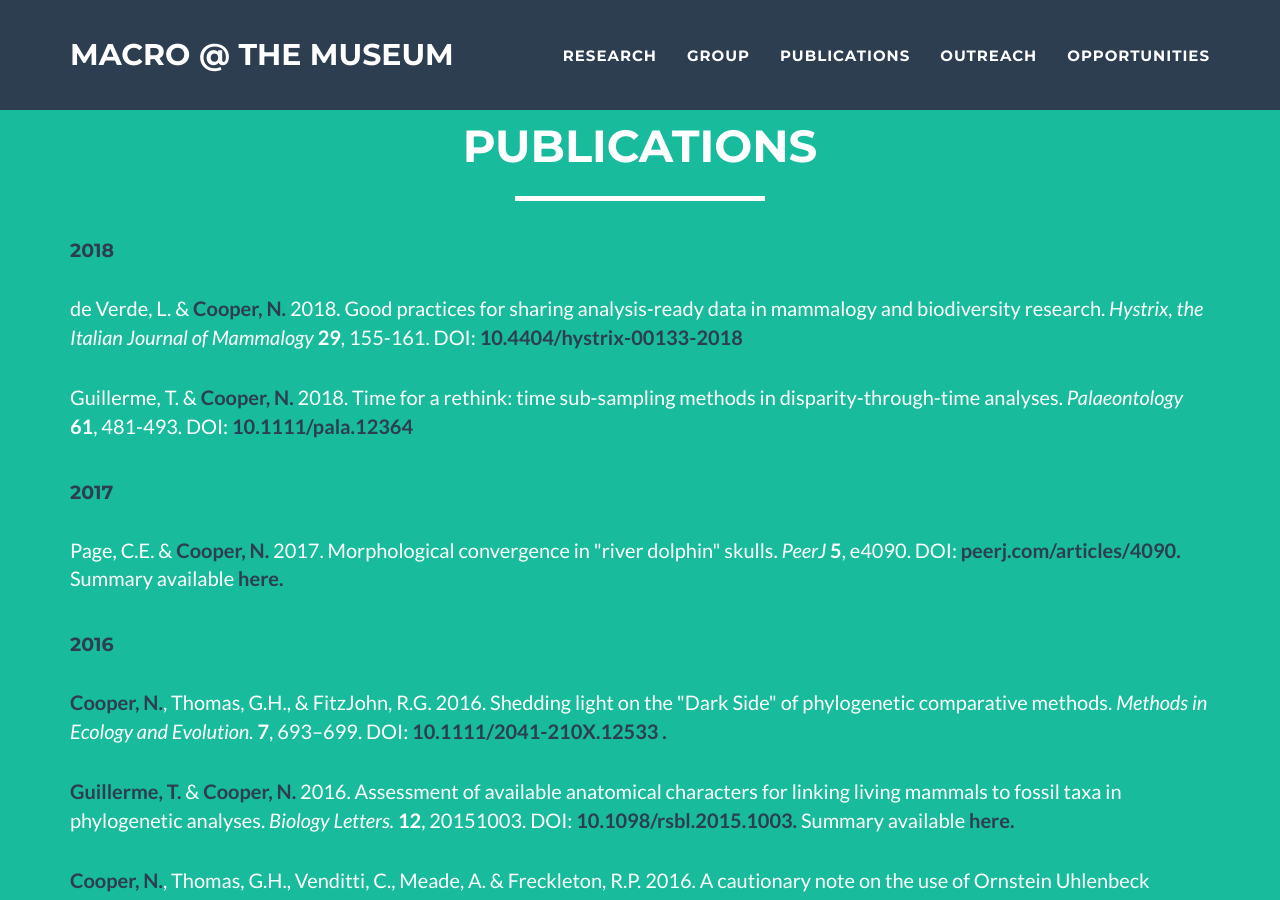
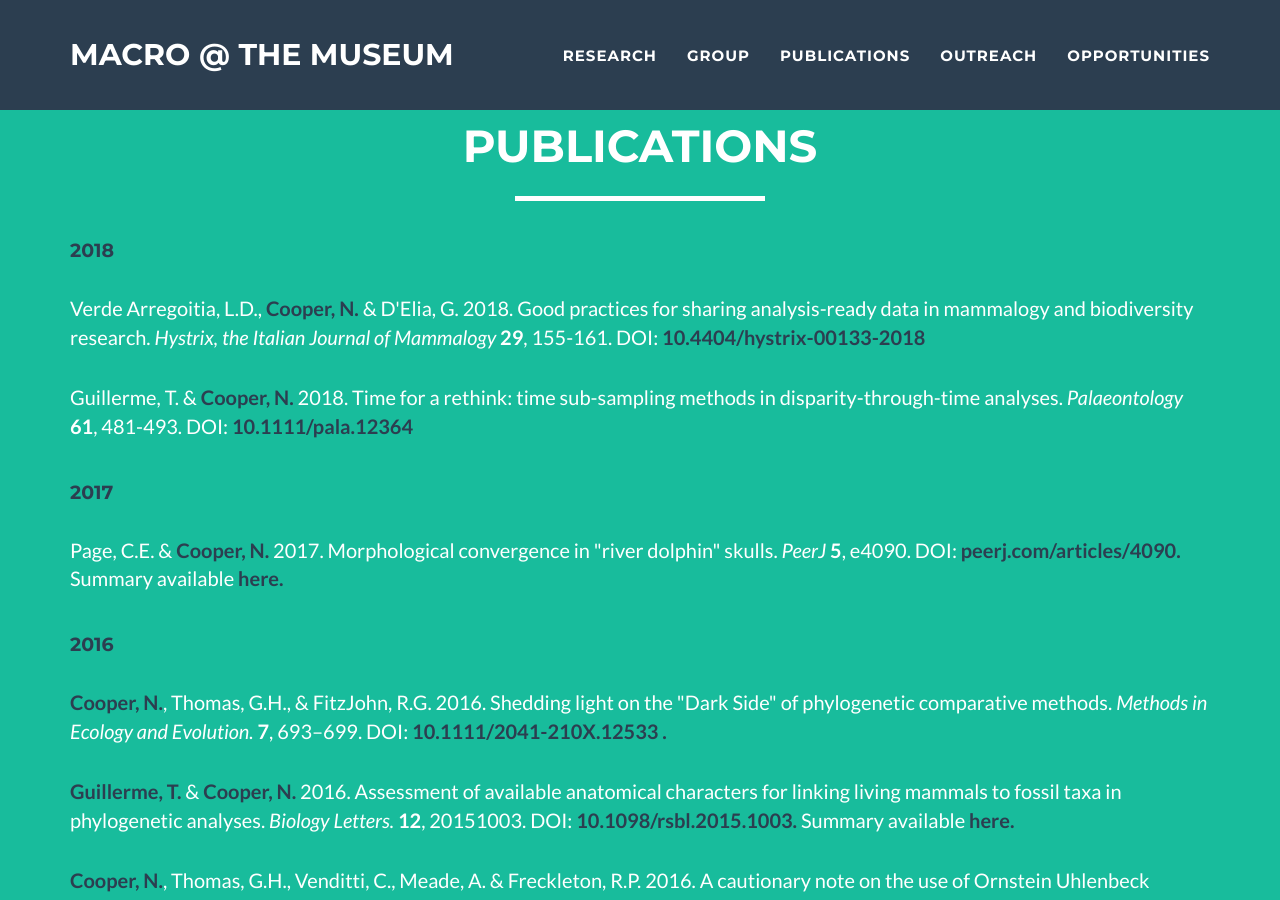
Before and after one commit to nhcooper123/nhcooper123.github.io, a Jekyll site: the page publications.html, which Jekyll copies as it is, in a window 1280 px wide and 900 px high. Built offline with Jekyll 4.4.1, drawn with Linux system fonts in a browser that asks for light colours; comment, search, counter and statistics services are not loaded.

Commit message:
Correct LV name

```diff
--- a/publications.html
+++ b/publications.html
@@ -99,7 +99,7 @@
 
  &nbsp
   <p>
-    de Verde, L. &amp; <strong><font color="2c3e50">Cooper, N.</font></strong>
+    Verde Arregoitia, L.D., <strong><font color="2c3e50">Cooper, N.</font></strong> &amp; D'Elia, G.
     2018.
     Good practices for sharing analysis-ready data in mammalogy and biodiversity research.
     <em>Hystrix, the Italian Journal of Mammalogy</em>
```
